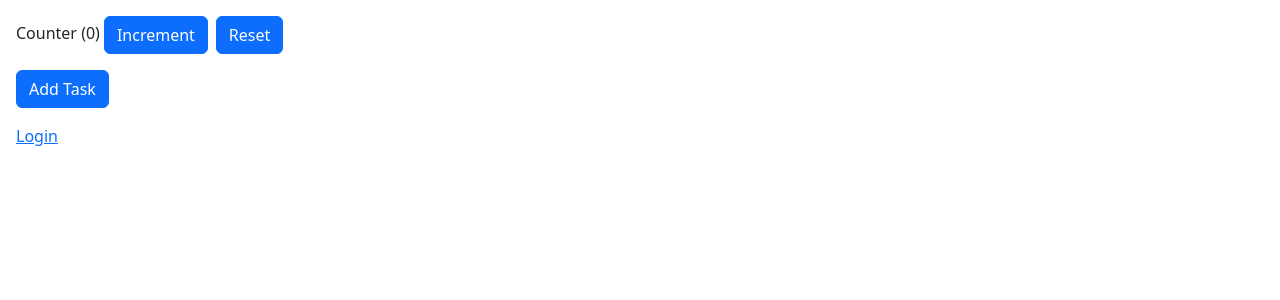
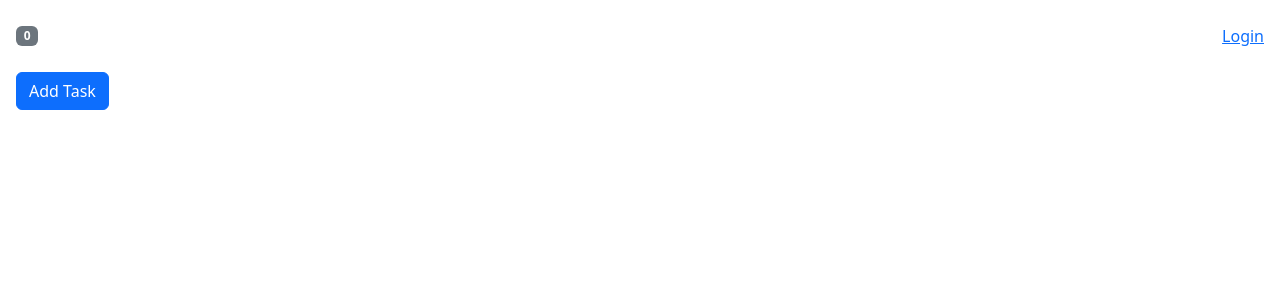
Before and after one commit to Scientific-Research/react-course-part2-starter, a React (Vite) app: page / in a window 1280 px wide. Shown: the top 300 px of the page. Built offline with nearby package versions, Linux system fonts and the light colour scheme.

Commit message:
sharing state using React Context

```diff
--- a/src/App.tsx
+++ b/src/App.tsx
@@ -1,20 +1,17 @@
+import { useReducer } from 'react';
 import './App.css';
-import Counter from './state-management/Counter';
-import LoginStatus from './state-management/LoginStatus';
-import TaskList from './state-management/TaskList';
+import HomePage from './state-management/HomePage';
+import NavBar from './state-management/NavBar';
+import tasksReducer from './state-management/reducers/tasksReducer';
+import TasksContext from './state-management/contexts/tasksContexts';
 
 function App() {
+	const [tasks, dispatch] = useReducer(tasksReducer, []);
 	return (
-		<>
-			{/* <h1>Todo Lists</h1>
-			<TodoList /> */}
-			{/* <h1>Post Lists</h1> */}
-			{/* <TodoForm />
-			<TodoList /> */}
-			<Counter />
-			<TaskList />
-			<LoginStatus />
-		</>
+		<TasksContext.Provider value={{ tasks, dispatch }}>
+			<NavBar />
+			<HomePage />
+		</TasksContext.Provider>
 	);
 }
 
--- a/src/state-management/NavBar.tsx
+++ b/src/state-management/NavBar.tsx
@@ -1,12 +1,15 @@
+import { useContext } from 'react';
 import LoginStatus from './LoginStatus';
+import TasksContext from './contexts/tasksContexts';
 
 const NavBar = () => {
-  return (
-    <nav className="navbar d-flex justify-content-between">
-      <span className="badge text-bg-secondary">4</span>
-      <LoginStatus />
-    </nav>
-  );
+	const { tasks, dispatch } = useContext(TasksContext);
+	return (
+		<nav className="navbar d-flex justify-content-between">
+			<span className="badge text-bg-secondary">{tasks.length}</span>
+			<LoginStatus />
+		</nav>
+	);
 };
 
 export default NavBar;
--- a/src/state-management/TaskList.tsx
+++ b/src/state-management/TaskList.tsx
@@ -1,10 +1,13 @@
-import { useReducer, useState } from 'react';
-import tasksReducer from './reducers/tasksReducer';
+import { useContext } from 'react';
+import TasksContext from './contexts/tasksContexts';
 
 const TaskList = () => {
 	// const [tasks, setTasks] = useState<Task[]>([]);
 
-	const [tasks, dispatch] = useReducer(tasksReducer, []);
+	// const [tasks, dispatch] = useReducer(tasksReducer, []);
+	// const context = useContext(TasksContext);
+
+	const { tasks, dispatch } = useContext(TasksContext);
 
 	return (
 		<>
--- /dev/null
+++ b/src/state-management/contexts/tasksContexts.ts
@@ -0,0 +1,13 @@
+import React, { Dispatch } from 'react';
+import { Task, TaskAction } from '../reducers/tasksReducer';
+
+interface TasksContextType {
+	tasks: Task[];
+	dispatch: Dispatch<TaskAction>;
+}
+
+const TasksContext = React.createContext<TasksContextType>(
+	{} as TasksContextType
+);
+
+export default TasksContext;
--- a/src/state-management/reducers/tasksReducer.ts
+++ b/src/state-management/reducers/tasksReducer.ts
@@ -1,4 +1,4 @@
-interface Task {
+export interface Task {
 	id: number;
 	title: string;
 }
@@ -13,7 +13,7 @@
 	taskId: number;
 }
 
-type TaskAction = AddTask | DeleteTask;
+export type TaskAction = AddTask | DeleteTask;
 
 const tasksReducer = (tasks: Task[], action: TaskAction): Task[] => {
 	if (action.type === 'ADD') {
```
